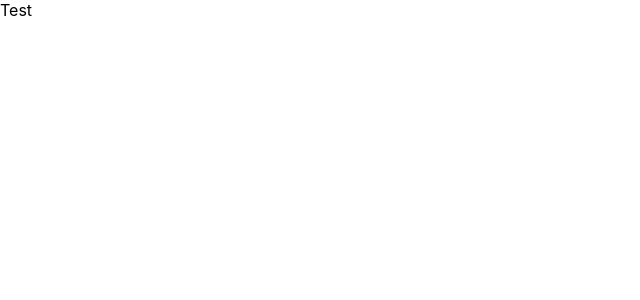
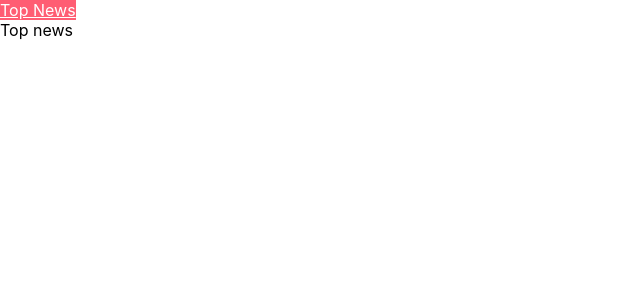
Before and after one commit to dusansen/news-app, a React (Create React App) app in the folder news-app/: page / in a window 1280 px wide. Shown: the top 300 px of the page, without its empty margins (0-640 px from the left). Built offline with nearby package versions, Linux system fonts and the light colour scheme.

Commit message:
add router and navigation

```diff
--- a/news-app/package.json
+++ b/news-app/package.json
@@ -3,6 +3,7 @@
   "version": "0.1.0",
   "private": true,
   "dependencies": {
+    "@reach/router": "^1.3.3",
     "@testing-library/jest-dom": "^4.2.4",
     "@testing-library/react": "^9.5.0",
     "@testing-library/user-event": "^7.2.1",
--- a/news-app/src/App.jsx
+++ b/news-app/src/App.jsx
@@ -1,10 +1,20 @@
 import React from 'react';
+import { Router } from '@reach/router';
+import TopNews from './pages/TopNews';
+import AllCategories from './pages/AllCategories';
+import Search from './pages/Search';
+import Header from './components/header/Header';
 
 const App = () => {
   return (
-    <div>
-        Test
-    </div>
+    <>
+      <Header />
+      <Router>
+        <TopNews path='/' />
+        <AllCategories path='/categories' />
+        <Search path='/search' />
+      </Router>
+    </>
   );
 };
 
--- /dev/null
+++ b/news-app/src/components/header/Header.jsx
@@ -0,0 +1,12 @@
+import React from 'react';
+import Navbar from './Navbar';
+
+const Header = () => {
+  return (
+    <header>
+      <Navbar />
+    </header>
+  );
+};
+
+export default Header;
--- /dev/null
+++ b/news-app/src/components/header/NavLink.jsx
@@ -0,0 +1,16 @@
+import React from 'react';
+import { Link } from '@reach/router';
+
+const NavLink = props => (
+  <Link
+    {...props}
+    getProps={({ isCurrent }) => ({
+      style: {
+        backgroundColor: isCurrent ? '#FF5D73' : 'inherit',
+        color: '#FFFFFF'
+      }
+    })}
+  />
+);
+
+export default NavLink;
--- /dev/null
+++ b/news-app/src/components/header/Navbar.jsx
@@ -0,0 +1,14 @@
+import React from 'react';
+import NavLink from './NavLink';
+
+const Navbar = () => {
+  return (
+    <nav>
+      <NavLink to=''>Top News</NavLink>
+      <NavLink to='/categories'>Categories</NavLink>
+      <NavLink to='/search'>Search</NavLink>
+    </nav>
+  );
+};
+
+export default Navbar;
--- /dev/null
+++ b/news-app/src/pages/AllCategories.jsx
@@ -0,0 +1,11 @@
+import React from 'react';
+
+const AllCategories = () => {
+  return (
+    <div>
+      All Categories
+    </div>
+  );
+};
+
+export default AllCategories;
--- /dev/null
+++ b/news-app/src/pages/Search.jsx
@@ -0,0 +1,11 @@
+import React from 'react';
+
+const Search = () => {
+  return (
+    <div>
+      Search
+    </div>
+  );
+};
+
+export default Search;
--- /dev/null
+++ b/news-app/src/pages/TopNews.jsx
@@ -0,0 +1,11 @@
+import React from 'react';
+
+const TopNews = () => {
+  return (
+    <div>
+      Top news
+    </div>
+  );
+};
+
+export default TopNews;
```
Also changed, not shown: 1 other file (tests, documents, lock files or other folders).
